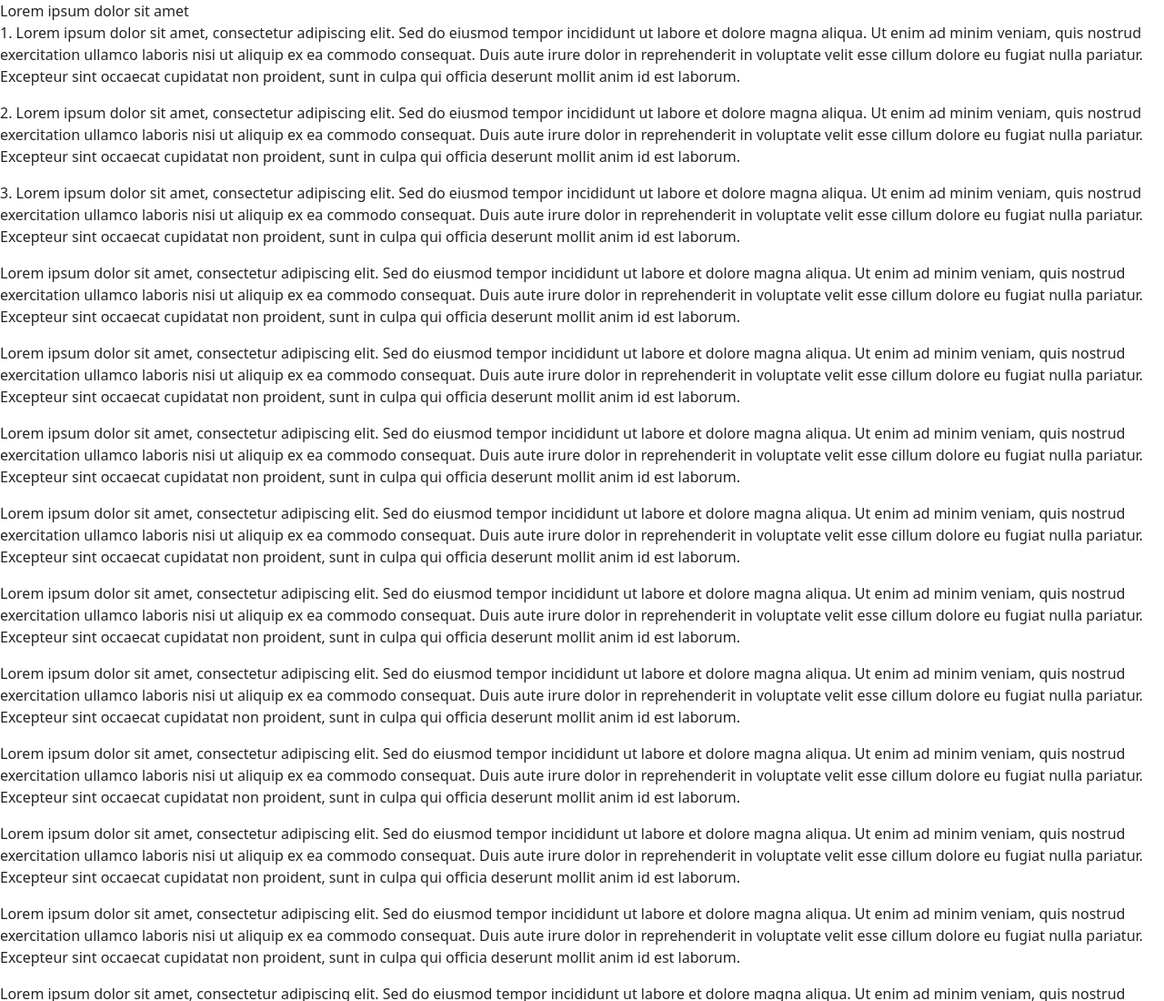
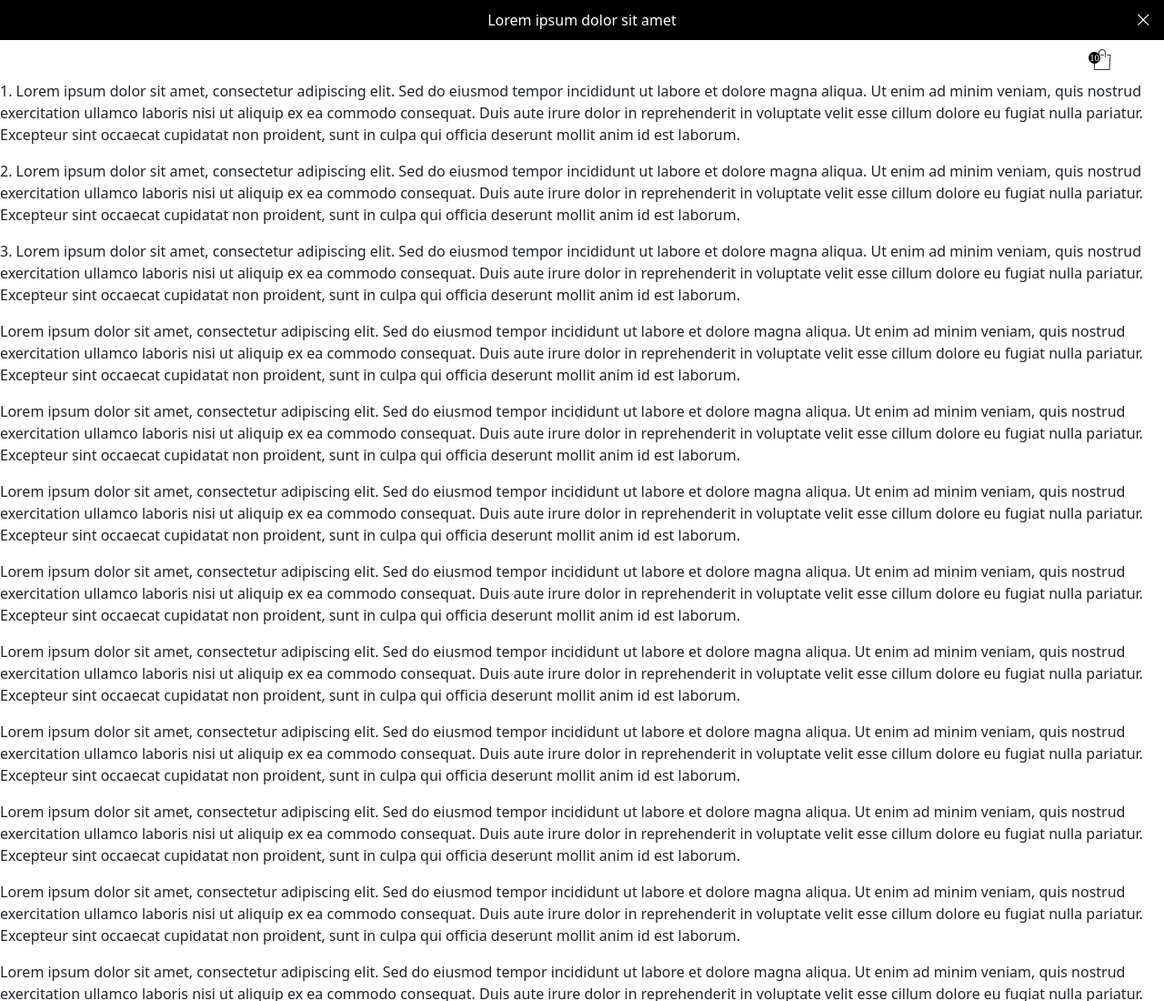
Before and after one commit to razvan-neculaes/demo-app, a website built with webpack: page index.html in a window 1280 px wide. Shown: the top 1100 px of the page at 91% size. Built offline with nearby package versions, Linux system fonts and the light colour scheme.

Commit message:
New approach of the headers

```diff
--- a/index.html
+++ b/index.html
@@ -10,9 +10,22 @@
     <body>
         <header>
             <!-- Promotional Banner -->
-            <div class="promo-banner">Lorem ipsum dolor sit amet</div>
+            <div class="prmo promo--banner">
+                <span class="promo__text">Lorem ipsum dolor sit amet</span>
+                <button class="banner__close--button icon-cross" aria-label="Close promo banner"></button>
+            </div>
             <!-- The Main Navigation -->
-            <nav class="main-nav"></nav>
+            <nav class="main-nav">
+                <div class="main-nav__left">
+                    <!-- Hamburger menu and logo can be added here later -->
+                </div>
+                <div class="main-nav__right">
+                    <div class="minicart icon-minicart">
+                        <span class="minicart__quantity">10</span>
+                    </div>
+                    <!-- Other icons and search bar will be added here later -->
+                </div>
+            </nav>
         </header>
         <main>
             <p>1. Lorem ipsum dolor sit amet, consectetur adipiscing elit. Sed do eiusmod tempor incididunt ut labore et dolore magna aliqua. Ut enim ad minim veniam, quis nostrud exercitation ullamco laboris nisi ut aliquip ex ea commodo consequat. Duis aute irure dolor in reprehenderit in voluptate velit esse cillum dolore eu fugiat nulla pariatur. Excepteur sint occaecat cupidatat non proident, sunt in culpa qui officia deserunt mollit anim id est laborum.</p>
--- /dev/null
+++ b/src/header/_header.scss
@@ -0,0 +1,6 @@
+header {
+    position: sticky;
+    top: 0;
+    z-index: 10; // Ensure it stays above other content
+    background-color: transparent; // Ensure the header has a background
+}
--- /dev/null
+++ b/src/header/_mainNav.scss
@@ -0,0 +1,44 @@
+.main-nav {
+    display: flex;
+    justify-content: space-between;
+    align-items: center;
+    padding: 0.625em;
+    background-color: white;
+    position: inherit;
+
+    &__left {
+        display: flex;
+        align-items: center;
+    }
+
+    &__right {
+        display: flex;
+        align-items: center;
+
+        .icon-minicart {
+            font-size: 1.5em;
+            margin-right: 2em;
+            position: relative;
+
+            &::before {
+                content: "\e91b";
+            }
+
+            .minicart__quantity {
+                position: absolute;
+                top: 0.25em;
+                left: -0.5em;
+                background-color: black;
+                color: white;
+                border-radius: 50%;
+                width: 1.25em;
+                height: 1.25em;
+                display: flex;
+                justify-content: center;
+                align-items: center;
+                padding: 2px;
+                font-size: 0.45em;
+            }
+        }
+    }
+}
--- /dev/null
+++ b/src/header/_promoBanner.scss
@@ -0,0 +1,34 @@
+.promo {
+    &--banner {
+        display: flex;
+        justify-content: center;
+        align-items: center;
+        position: relative;
+        background-color: black;
+        color: white;
+        padding: 0.625em;
+
+        &__text {
+            flex-grow: 1;
+            text-align: center;
+        }
+
+        .banner__close--button {
+            background: none; /* Remove background */
+            border: none; /* Remove border */
+            position: absolute;
+            right: 1em;
+            cursor: pointer;
+            display: flex;
+            align-items: center;
+            justify-content: center;
+            padding: 0;
+        }
+
+        .icon-cross::before {
+            content: "\e919";
+            color: white; /* Set the icon color to white */
+            font-size: 0.9em; /* Adjust size as needed */
+        }
+    }
+}
--- a/src/index.js
+++ b/src/index.js
@@ -4,4 +4,5 @@
 import '@popperjs/core';
 
 // Import your custom SCSS
+import './utils/fonts.scss'
 import './page.scss';
--- a/src/page.scss
+++ b/src/page.scss
@@ -1 +1,5 @@
 @import "../node_modules/bootstrap/scss/bootstrap";
+
+@import "header/_header";
+@import "header/_promoBanner";
+@import "header/_mainNav";
--- /dev/null
+++ b/src/utils/fonts.scss
@@ -0,0 +1,22 @@
+// icons
+@font-face {
+    font-family: "icomoon";
+    src: url("../fonts/icomoon.woff") format("woff");
+    font-weight: normal;
+    font-style: normal;
+    font-display: block;
+}
+
+[class^="icon-"],
+[class*=" icon-"] {
+    font-family: "icomoon" !important;
+    speak: never;
+    font-style: normal;
+    font-weight: normal;
+    font-variant: normal;
+    text-transform: none;
+    line-height: 1;
+
+    -webkit-font-smoothing: antialiased;
+    -moz-osx-font-smoothing: grayscale;
+}
```
Also changed, not shown: src/fonts/ean13.woff (added), src/fonts/icomoon.woff (added), src/fonts/icomoon.woff2 (added).
